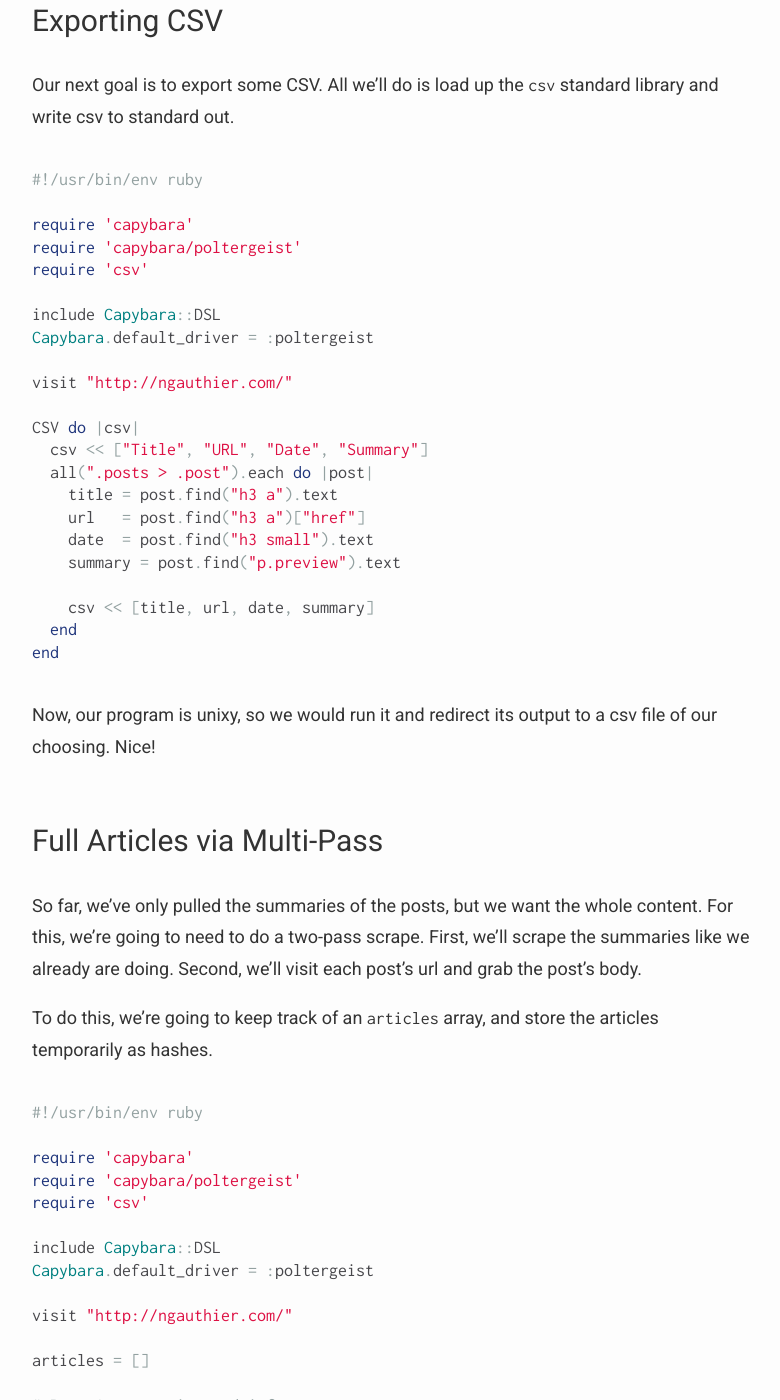
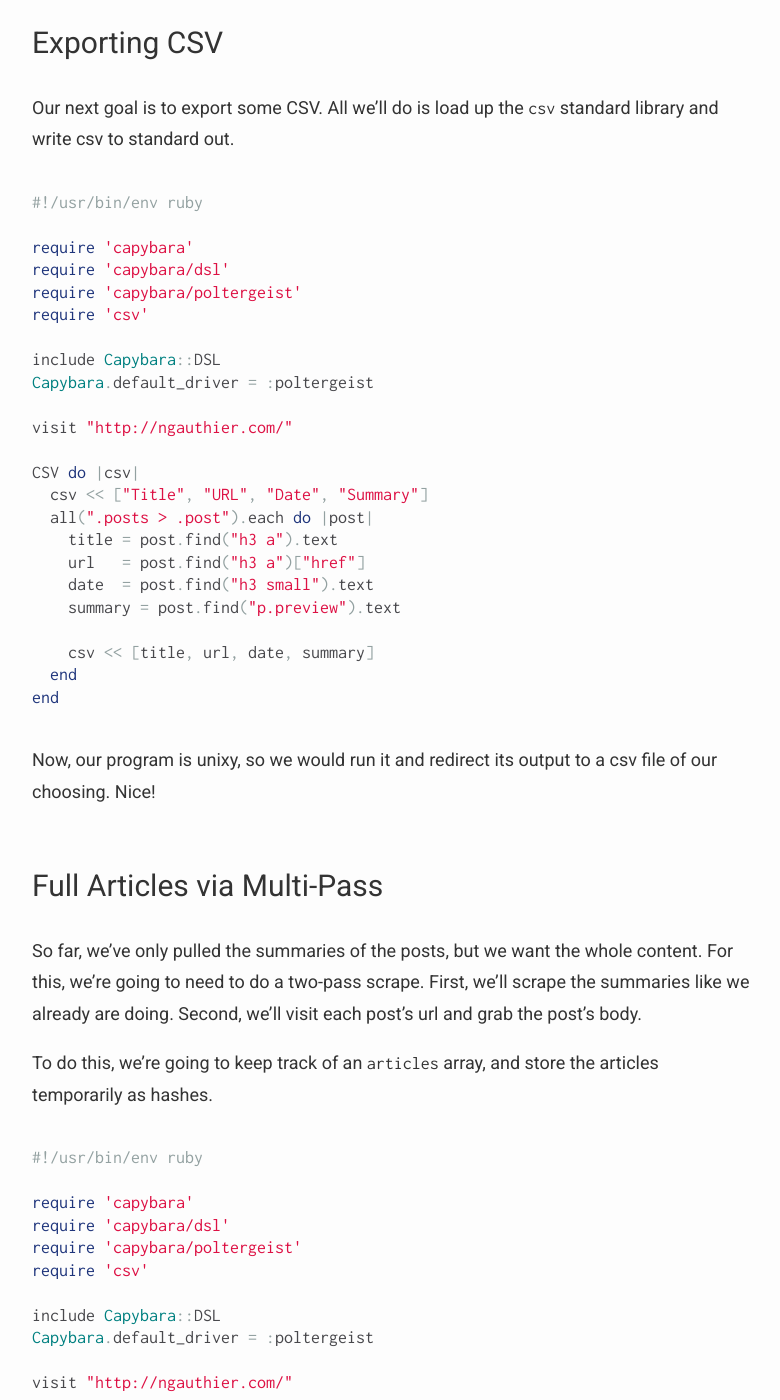
Before and after one commit to ngauthier/ngauthier.github.com, a Jekyll site: the page built from _posts/2014-06-05-scraping-the-web-with-ruby.md, in a window 1280 px wide and 1400 px high, scrolled down 2253 px. Shown: the whole window, without its empty margins (248-1028 px from the left). Built offline with Jekyll 4.4.1, drawn with Linux system fonts in a browser that asks for light colours; comment, search, counter and statistics services are not loaded; some of the changed text lies outside the part shown.

Commit message:
add require 'capybara/dsl' for capybara to work

```diff
--- a/_posts/2014-06-05-scraping-the-web-with-ruby.md
+++ b/_posts/2014-06-05-scraping-the-web-with-ruby.md
@@ -20,6 +20,7 @@ First, we're going to load up capybara and poltergeist. Poltergeist is a ruby ge
 #!/usr/bin/env ruby
 
 require 'capybara'
+require 'capybara/dsl'
 require 'capybara/poltergeist'
 
 include Capybara::DSL
@@ -69,6 +70,7 @@ Our next goal is to export some CSV. All we'll do is load up the `csv` standard
 #!/usr/bin/env ruby
 
 require 'capybara'
+require 'capybara/dsl'
 require 'capybara/poltergeist'
 require 'csv'
 
@@ -102,6 +104,7 @@ To do this, we're going to keep track of an `articles` array, and store the arti
 #!/usr/bin/env ruby
 
 require 'capybara'
+require 'capybara/dsl'
 require 'capybara/poltergeist'
 require 'csv'
 
@@ -160,6 +163,7 @@ Now, if the program crashes, when we resume we want to skip over any articles we
 #!/usr/bin/env ruby
 
 require 'capybara'
+require 'capybara/dsl'
 require 'capybara/poltergeist'
 require 'csv'
 require 'gdbm'
@@ -248,6 +252,7 @@ First off, we're doing everything in the global scope, and Capybara complains ev
 #!/usr/bin/env ruby
 
 require 'capybara'
+require 'capybara/dsl'
 require 'capybara/poltergeist'
 require 'csv'
 require 'gdbm'
@@ -327,6 +332,7 @@ Let's start with an `Article` that will wrap up parsing a Capybara node and dump
 #!/usr/bin/env ruby
 
 require 'capybara'
+require 'capybara/dsl'
 require 'capybara/poltergeist'
 require 'csv'
 require 'gdbm'
@@ -419,6 +425,7 @@ We're going to implement the Active Record Pattern. No, I'm not going to `requir
 #!/usr/bin/env ruby
 
 require 'capybara'
+require 'capybara/dsl'
 require 'capybara/poltergeist'
 require 'csv'
 require 'gdbm'
```
